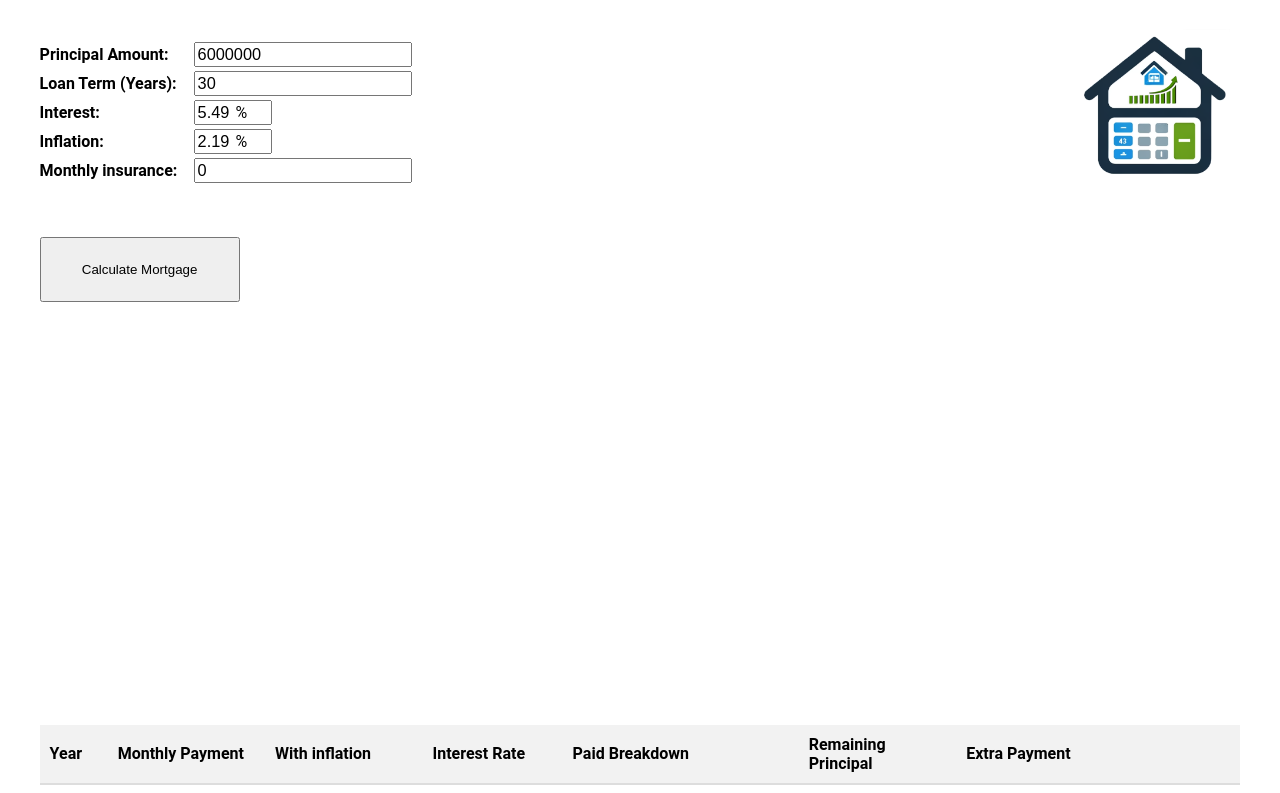
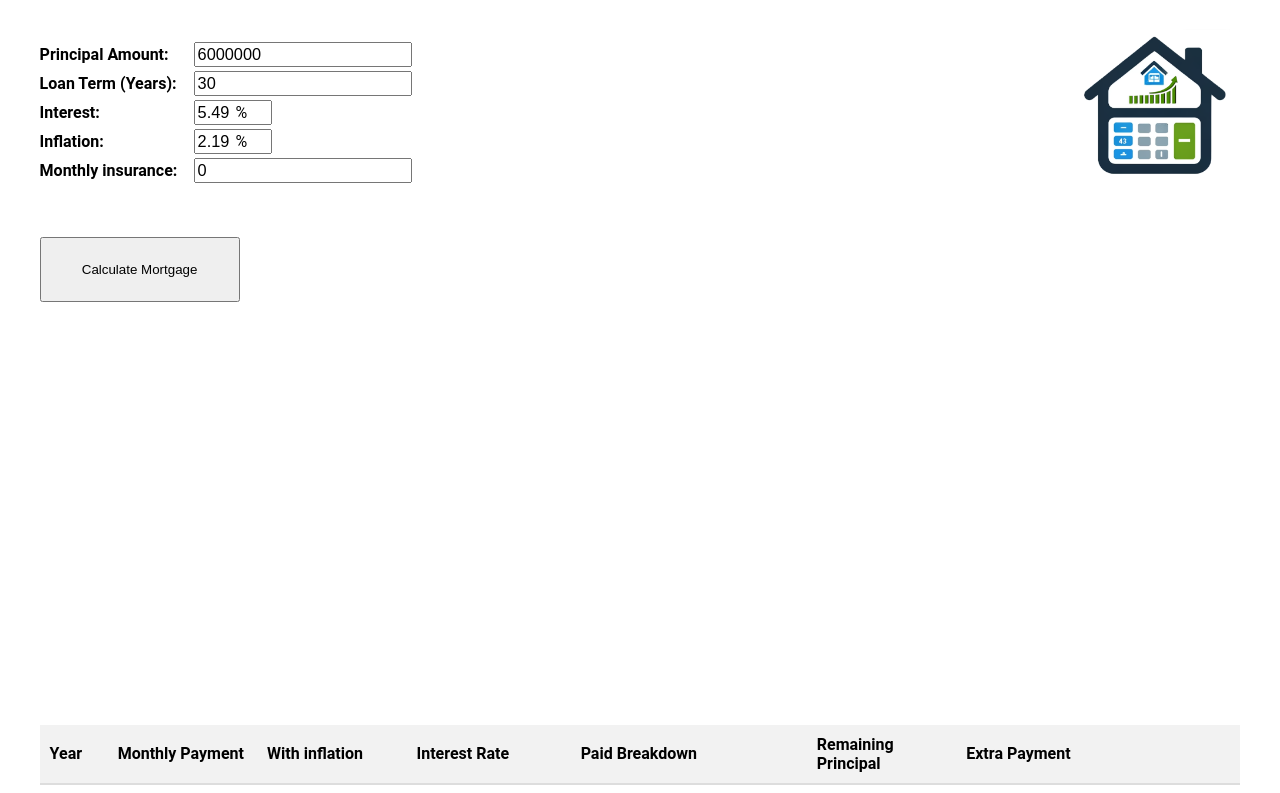
Before and after one commit to randalfien/casa_calc, a plain HTML site: page index.html in a window 1280 px wide. Shown: the part 62-855 px from the top of the page. Drawn offline with nearby package versions, Linux system fonts and the light colour scheme.

Commit message:
Update index.html

```diff
--- a/index.html
+++ b/index.html
@@ -93,6 +93,7 @@ tbody tr:nth-child(odd) {
 .content-container {
   width: 95%;
   max-width: 1280px;
+  min-width: 890px;
   margin: 0 auto;
 }
 
@@ -183,7 +184,7 @@ th.th_extra {
   width: 22%
 }
 th.th_interest {
-  width: 10%
+  width: 12%
 }
 .extraPaymentSpan{
     position: absolute;
```
